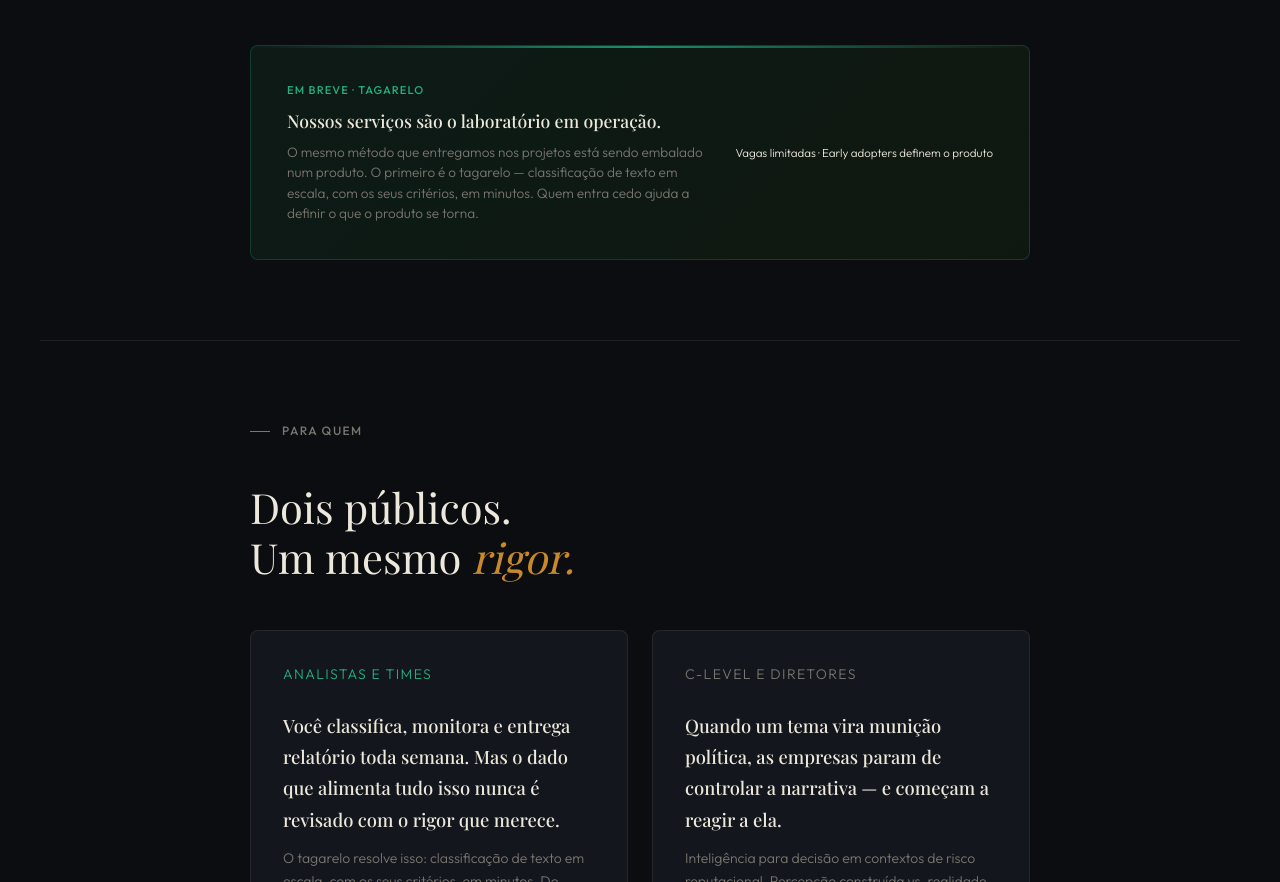
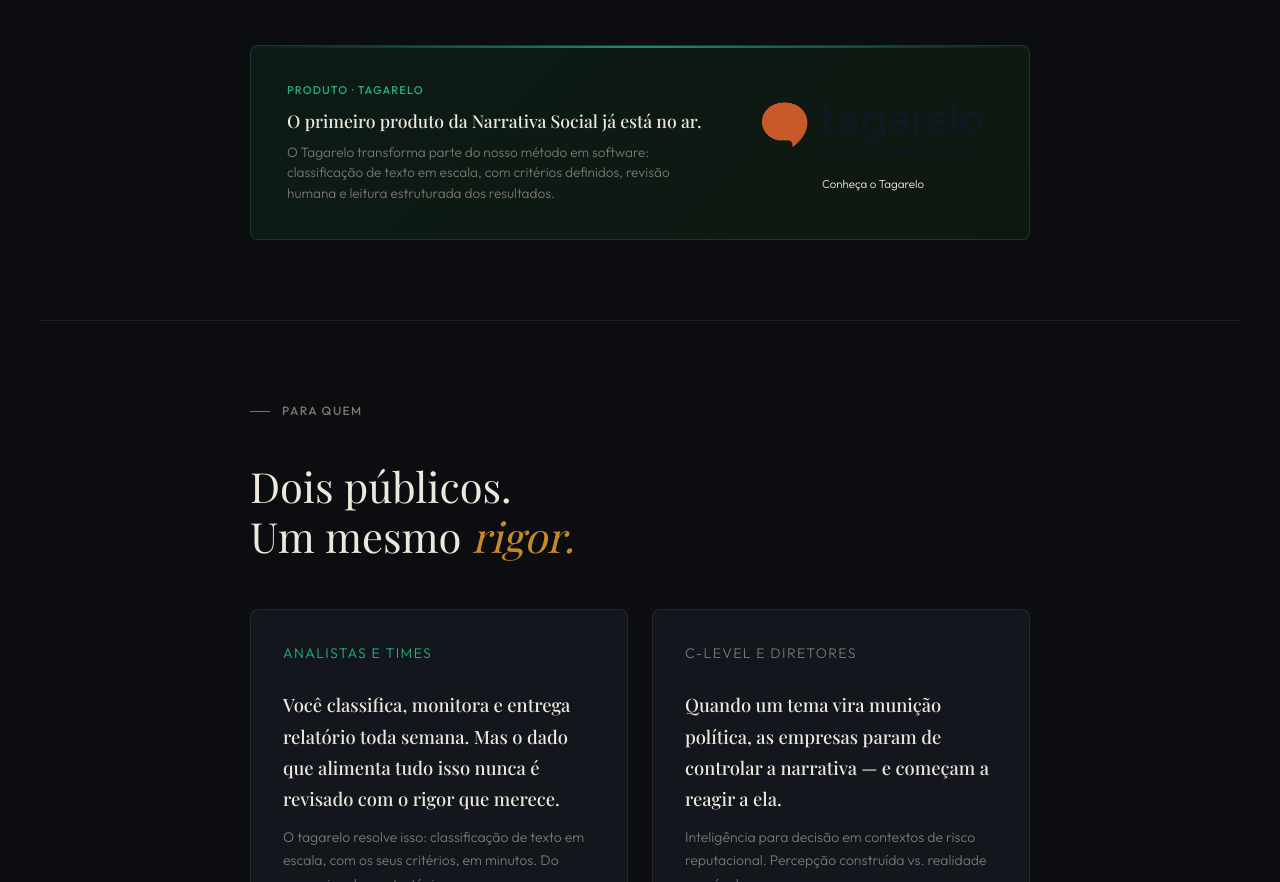
Before and after one commit to mangaps/lp_ni, a plain HTML site: page index.html in a window 1280 px wide. Shown: the part 1765-2647 px from the top of the page. Drawn offline with nearby package versions, Linux system fonts and the light colour scheme; a web font is replaced by a local one.

Commit message:
update Tagarelo product block on Narrativa Social site

```diff
--- a/index.html
+++ b/index.html
@@ -598,7 +598,7 @@
   <div class="nav-links">
     <a href="#sobre">O que fazemos</a>
     <a href="#blog">Artigos</a>
-    <a href="#tagarelo">Tagarelo</a>
+    <a href="https://www.tagarelo.com.br" target="_blank" rel="noopener noreferrer">Tagarelo</a>
     <a href="#newsletter">
       <button class="btn-nav">Receber newsletter</button>
     </a>
@@ -673,14 +673,15 @@
   <div id="tagarelo"></div>
   <div class="tagarelo-banner">
     <div class="tagarelo-banner-text">
-      <p class="banner-eyebrow">Em breve · Tagarelo</p>
-      <h3>Nossos serviços são o laboratório em operação.</h3>
-      <p>O mesmo método que entregamos nos projetos está sendo embalado num produto. O primeiro é o tagarelo — classificação de texto em escala, com os seus critérios, em minutos. Quem entra cedo ajuda a definir o que o produto se torna.</p>
+      <p class="banner-eyebrow">Produto · Tagarelo</p>
+      <h3>O primeiro produto da Narrativa Social já está no ar.</h3>
+      <p>O Tagarelo transforma parte do nosso método em software: classificação de texto em escala, com critérios definidos, revisão humana e leitura estruturada dos resultados.</p>
     </div>
     <div class="banner-cta-block">
-      <script async src="https://subscribe-forms.beehiiv.com/v3/loader.js"
-        data-beehiiv-form="e7c7a227-6c76-40c1-8ef6-21d325eff0bd"></script>
-      <p class="banner-cta-sub">Vagas limitadas · Early adopters definem o produto</p>
+      <a href="https://www.tagarelo.com.br" target="_blank" rel="noopener noreferrer" aria-label="Acessar o site do Tagarelo">
+        <img src="assets/logos/tagarelo-logo-completo-principal-terracota-dark-transparente-3x.png" alt="Tagarelo" style="max-width: 240px; height: auto; display: block;" />
+      </a>
+      <p class="banner-cta-sub">Conheça o Tagarelo</p>
     </div>
   </div>
 </section>
```
Also changed, not shown: assets/logos/tagarelo-logo-completo-principal-terracota-dark-transparente-3x.png (added).
